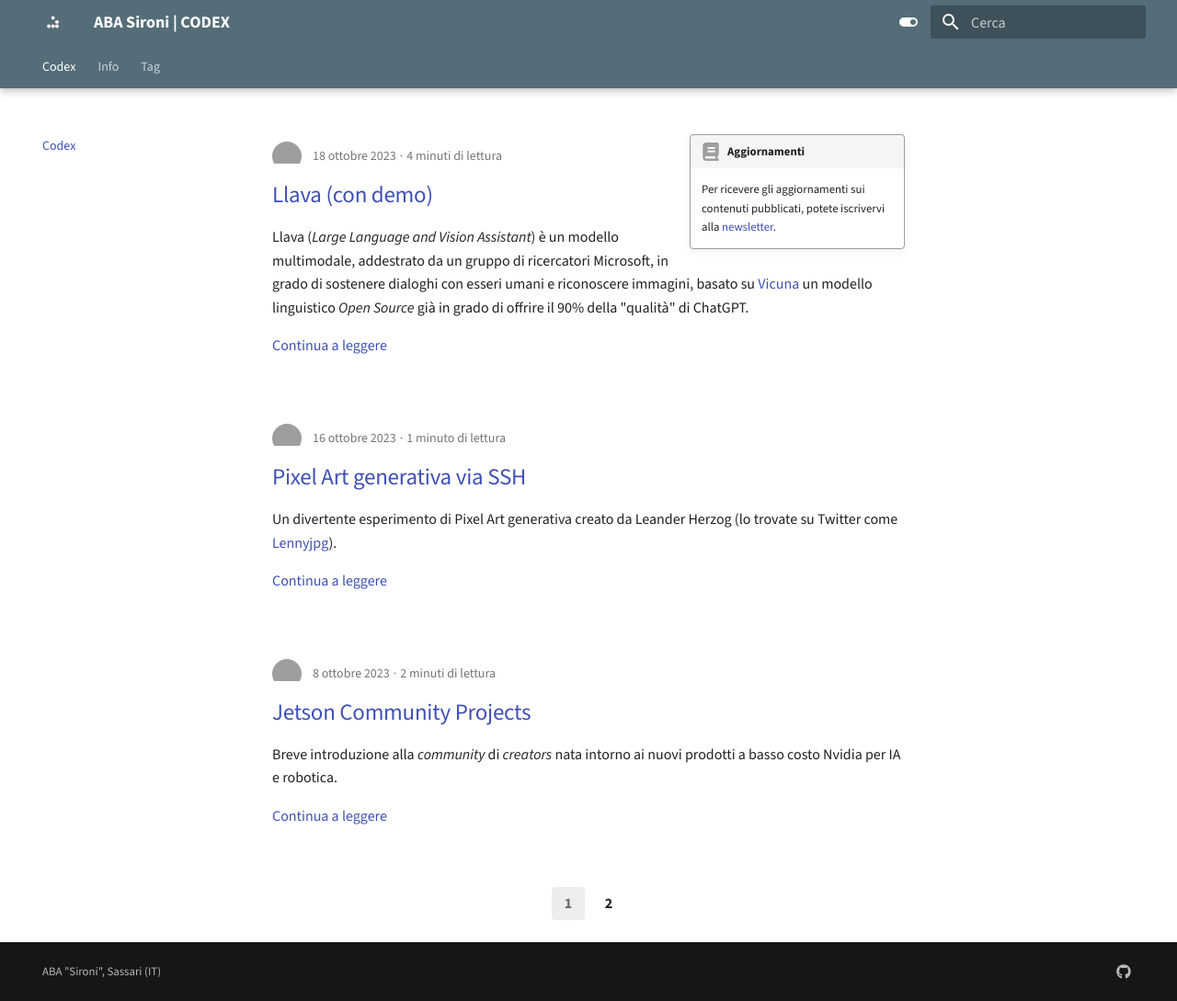
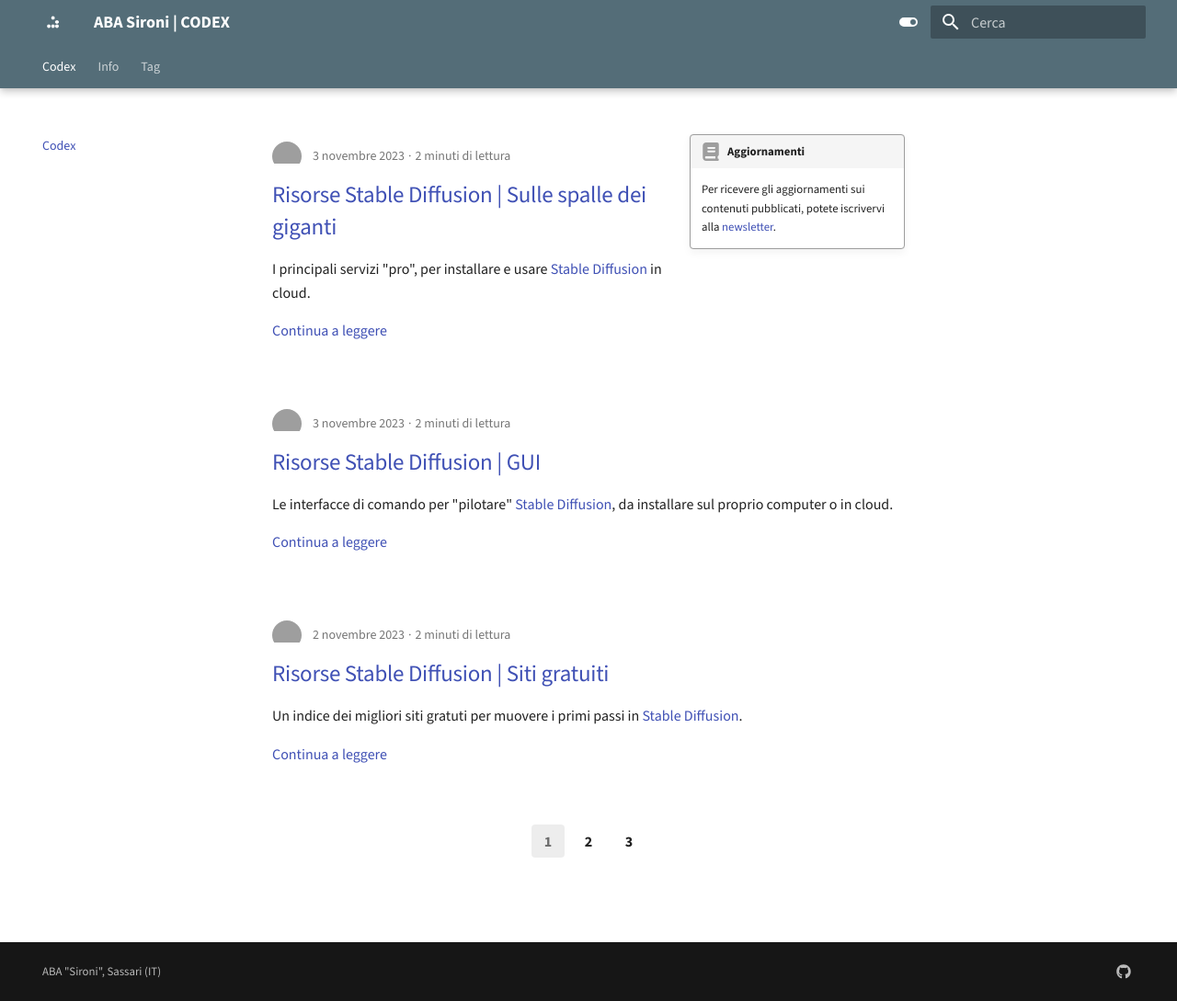
Before and after one commit to ABA-Sironi-Codex/codex, an MkDocs documentation site: the page built from docs/index.md, in a window 1280 px wide and 1089 px high. Shown: the whole window at 92% size. Built offline with MkDocs 1.6.1 and Material for MkDocs 9.7.7, drawn with Linux system fonts in a browser that asks for light colours; some of the changed lines change nothing that is shown; grey boxes are pictures that could not be loaded.

Commit message:
Serie SD (primi 3 post)

````diff
--- a/docs/posts/004_LlavaDemo.md
+++ b/docs/posts/004_LlavaDemo.md
@@ -1,7 +1,7 @@
 ---
 date: 2023-10-18
 title: Llava (con demo)
-description: Llava è la prima alternativa Open Source a ChatGPT, di qualità simile.
+description: Llava è la prima alternativa Open Source a ChatGPT.
 authors:
   - DR
 tags:
--- /dev/null
+++ b/docs/posts/005_Risorse-StableDiffusion.md
@@ -0,0 +1,51 @@
+---
+date: 2023-11-02
+title: Risorse Stable Diffusion | Siti gratuiti
+description: SD from zero to hero | Siti gratuiti.
+authors:
+  - DR
+tags:
+  - Arte Generativa
+  - Automatic1111
+  - Comfy UI
+  - Evoke AI
+  - LLM
+  - Intelligenza Artificiale
+  - Musica Generativa
+  - AI Prompt
+  - Stabe Diffusion
+comments: true
+---
+
+Un indice dei migliori siti gratuti per muovere i primi passi in [Stable Diffusion](https://stability.ai/stable-diffusion).
+ <!-- more -->
+---
+
+- [DreamStudio](https://dreamstudio.ai/) | Web app di Stability (la forgia di SD). 100 crediti gratuiti in partenza che non si consumano troppo in fretta.
+- [Civitai](https://civitai.com/) | Sembra un sito per adoloescenti in preda a tempeste ormonali, ma in realtà è il secondo punto di riferimento in rete per i modelli genere SD, dopo Huggingface. Anche in questo caso, 100 crediti di partenza che non si consumano troppo in fretta.
+- [Mage Space](https://www.mage.space/) | L'interfaccia più facile che esista: scrivi quel che desideri ottenere, clic, fatto.
+- [Playground AI](https://playgroundai.com/) | 500 creazioni al giorno, gratuite.
+- [DezGo](https://dezgo.com/txt2img) | Semplice e, tutto sommato, abbastanza veloce.
+- [Neural Love](https://neural.love/ai-art-generator) | Generatore gratuito (richiede iscrizione). Disponibile solo la versione 1.5 di SD e parametri abbastanza limitati.
+- [Stable Horde]() | Piuttosto lento perché basato su _crowd sourced computing_, ma non richiede iscrizione e offre una buona serie di parametri.
+- [Craiyon](https://www.craiyon.com/) | Poco più che un app da cellulare, ma piuttosto veloce.
+- [AI Art Generator](https://hotpot.ai/art-generator) | Implementa un modello proprio che sembra piuttosto vicino a SD 1.4/1.5. Buono, considerando che è gratuito, e ragionevolmente rapido.
+
+Qui sotto, tre esempi ottenuti con lo stesso _prompt_ su quelli che mi sembrano i tre migliori servizi considerando prezzo/velocità/parametri. In tutti e tre i casi ho solo fornito il _prompt_, senza cambiare alcun parametro dal _default_ proposto.
+
+Il _prompt_ è:
+
+```
+anime female mechanical android head with flowers growing out
+
+Modello: stable-diffusion sdxl (o altro, su disponibilità di default)
+Guidance Scale: 7.5
+Steps: 20
+Scheduler: euler o euler-a
+```
+
+|                   |                   |                   |
+| :---------------: | :---------------: | :---------------: |
+| <figure markdown>![DreamStudio](005_Risorse-StableDiffusion_03.jpg){ width="300" }<figcaption>DreamStudio</figcaption></figure> | <figure markdown>![Mage Space Sample](005_Risorse-StableDiffusion_01.jpg){ width="300" }<figcaption>Mage Space</figcaption></figure> | <figure markdown>![Dezgo Sample](005_Risorse-StableDiffusion_02.jpg){ width="300" }<figcaption>Dezgo</figcaption></figure> |
+
+---
--- /dev/null
+++ b/docs/posts/006_Risorse-StableDiffusion.md
@@ -0,0 +1,33 @@
+---
+date: 2023-11-03
+title: Risorse Stable Diffusion | Sulle spalle dei giganti
+description: SD from zero to hero | Siti pro.
+authors:
+  - DR
+tags:
+  - Arte Generativa
+  - Automatic1111
+  - Comfy UI
+  - Evoke AI
+  - LLM
+  - Intelligenza Artificiale
+  - Musica Generativa
+  - AI Prompt
+  - Stabe Diffusion
+comments: true
+---
+
+I principali servizi "pro", per installare e usare [Stable Diffusion](https://stability.ai/stable-diffusion) in cloud.
+ <!-- more -->
+---
+
+Molti dei siti segnalati nel [primo post](005_Risorse-StableDiffusion.md) di questa serie non sono completamente gratuiti, ma rimangono comunque poco più che occasioni di test. Quelli di questo elenco hanno costi maggiori, ma offrono prestazioni e raffinatezza di parametri infinitamente superiori. Hanno le spalle abbastanza ampie per essere impiegati tanto per uso personale quanto per costruire solidi servizi _online_.
+
+- [Amazon AWS](https://aws.amazon.com/it/) | Amazono sta investendo molto in servizi _Gen AI_ e ha stretto partnership con importanti protagonisti del settore OpenSource come Huggingface e Stability. I suoi servizi specifici sono [Bedrock](https://aws.amazon.com/it/bedrock/), [Sagemaker](https://aws.amazon.com/it/sagemaker/) e [Sagemaker Jumpstart](https://docs.aws.amazon.com/sagemaker/latest/dg/studio-jumpstart.html). La mia prima scelta.
+- [Ms Azure](https://azuremarketplace.microsoft.com/en-us/marketplace/apps/techlatest.techlatest-stable-diffusion?tab=overview) | Azure Marketplace offre immagini pronte di Stable Diffusion con API & Automatic1111 UI come sistema di controllo.
+- [Google Colab](https://colab.research.google.com/?hl=it) | Non l'ho incluso tra i servizi _free_ anche se offre un primo livello gratuito, perché BigG ha sospeso la possibilità di farvi girare Automatic1111 e simili. Qualche tempo fa ho provato una CPU a pagamento e non ho avuto problemi.
+- [Huggingface Spaces](https://huggingface.co/pricing) | Huggingface è il principale hub per lo sviluppo e la diffusione di AI Generative Open Source in rete. La sua offerta di istanze è molto buona e il numero di applicazioni offerte è imbattibile.
+- [RunDiffusion](https://rundiffusion.com/) | Probabilmente, la scelta migliore per i singoli professionisti e i piccoli studi: prezzi abbordabili, grande abbondanza di modelli e di interfacce di controllo (Automatic1111, ComFy UI e altre).
+- [BentoML](https://bentoml.com/blog/deploying-your-own-stable-diffusion-service-mz9wk) | Lo prendo a esempio di una infinità di altri servizi cloud minori che permettono comunque di costruire i propri sistemi SD a prezzi accessibili.
+
+---
--- /dev/null
+++ b/docs/posts/007_Risorse-StableDiffusion.md
@@ -0,0 +1,34 @@
+---
+date: 2023-11-03
+title: Risorse Stable Diffusion | GUI
+description: SD from zero to hero | SD Graphical User Interface.
+authors:
+  - DR
+tags:
+  - Arte Generativa
+  - Automatic1111
+  - Comfy UI
+  - Evoke AI
+  - LLM
+  - Intelligenza Artificiale
+  - Musica Generativa
+  - AI Prompt
+  - Stabe Diffusion
+comments: true
+---
+
+Le interfacce di comando per "pilotare" [Stable Diffusion](https://stability.ai/stable-diffusion), da installare sul proprio computer o in cloud.
+ <!-- more -->
+---
+
+Per controllare il processo generativo che vogliamo ottenere da Stable Diffusion (o da modelli simili) c'è bisogno di una interfaccia di controllo. Ce ne sono molte disponibili, quasi tutte _Open Source_ e gratuite. Queste sono quelle che preferisco. Vengono rese tutte e tre disponibili attraverso GitHub e i rispettivi _repository_ sono una vera miniera di informazioni. RTFM o non ne caverete le gambe.
+
+- [Comfy UI](https://github.com/comfyanonymous/ComfyUI) | È il mio sistema preferito, anche se può soltanto generare immagini. La sua interfaccia a nodi aiuta a comprendere a fondo come funziona il processo generativo e offre una libertà d'azione davvero unica. Non credo sia un caso che sia quella preferita anche da un grande artista come von Wolfe.
+- [Automatic1111 SD WebUI](https://github.com/AUTOMATIC1111/stable-diffusion-webui) | La più famosa in assoluto, al punto da essere quasi considerata come parte imprescindibile di SD. Ci sono godzillioni di tutorial su tutte le sue funzioni che permettono di fare molte più cose oltre alla "semplice" generazione di immagini, come video, musica, riconoscimento inverso, addestramento di modelli, etc. Lo standard, de facto.
+- [Invoke AI](https://github.com/invoke-ai/InvokeAI) | Molto simile ad Automatic1111, leggermente più limitata, ma molto più ordinata.
+
+|                   |                   |                   |
+| :---------------: | :---------------: | :---------------: |
+| <figure markdown>![Comfy UI](007_Risorse-StableDiffusion_01.jpg){ width="300" }<figcaption>Comfy UI</figcaption></figure> | <figure markdown>![Automatic1111](007_Risorse-StableDiffusion_02.jpg){ width="300" }<figcaption>Automatic1111</figcaption></figure> | <figure markdown>![Invoke AI](007_Risorse-StableDiffusion_03.jpg){ width="300" }<figcaption>Invoke AI</figcaption></figure> |
+
+---
````
Also changed, not shown: docs/posts/005_Risorse-StableDiffusion_01.jpg (added), docs/posts/005_Risorse-StableDiffusion_02.jpg (added), docs/posts/005_Risorse-StableDiffusion_03.jpg (added), docs/posts/007_Risorse-StableDiffusion_01.jpg (added), docs/posts/007_Risorse-StableDiffusion_02.jpg (added), docs/posts/007_Risorse-StableDiffusion_03.jpg (added).
